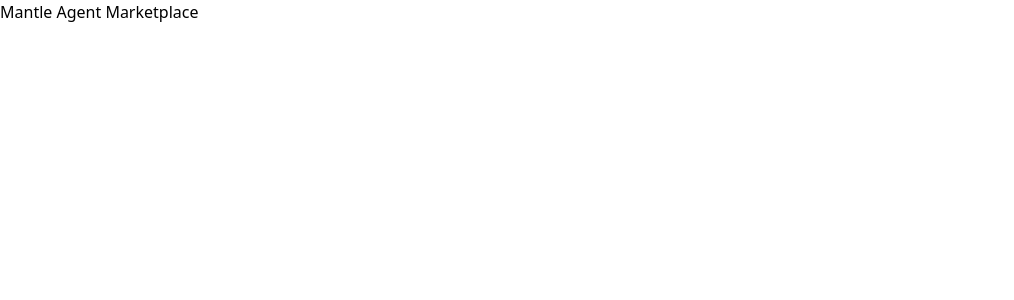
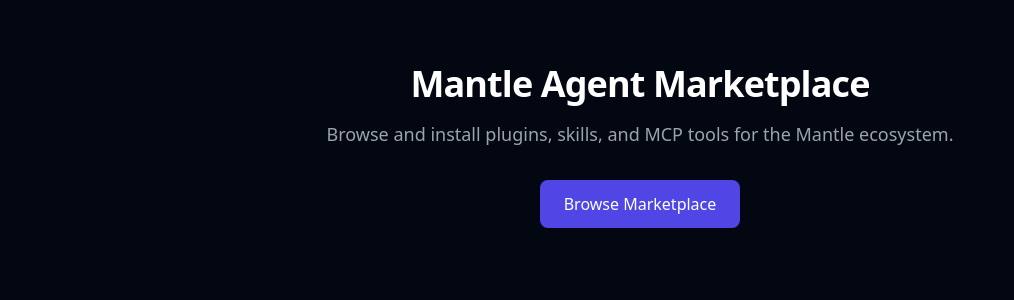
Before and after one commit to kyle-park-io/mantle-marketplace, a Next.js app: page / in a window 1280 px wide. Shown: the top 300 px of the page, without its empty margins (0-1014 px from the left). Built offline with nearby package versions, Linux system fonts and the light colour scheme.

Commit message:
feat(pages): add home page with hero and category previews

```diff
--- a/src/app/page.tsx
+++ b/src/app/page.tsx
@@ -1,7 +1,56 @@
+import Link from 'next/link';
+import { ItemCard } from '@/components/item-card';
+import { getItemsByPlatformAndCategory } from '@/lib/data';
+import { DEFAULT_PLATFORM, CATEGORIES } from '@/lib/constants';
+
 export default function HomePage() {
   return (
-    <main>
-      <h1>Mantle Agent Marketplace</h1>
+    <main className="min-h-screen bg-gray-950 text-white">
+      <div className="mx-auto max-w-6xl px-4 py-16">
+        {/* Hero */}
+        <div className="text-center">
+          <h1 className="text-4xl font-bold tracking-tight">
+            Mantle Agent Marketplace
+          </h1>
+          <p className="mt-4 text-lg text-gray-400">
+            Browse and install plugins, skills, and MCP tools for the Mantle
+            ecosystem.
+          </p>
+          <Link
+            href={`/${DEFAULT_PLATFORM}/plugins`}
+            className="mt-8 inline-block rounded-lg bg-indigo-600 px-6 py-3 font-medium text-white hover:bg-indigo-500 transition-colors"
+          >
+            Browse Marketplace
+          </Link>
+        </div>
+
+        {/* Category previews */}
+        {CATEGORIES.map((category) => {
+          const items = getItemsByPlatformAndCategory(
+            DEFAULT_PLATFORM,
+            category,
+          ).slice(0, 3);
+          if (items.length === 0) return null;
+          return (
+            <div key={category} className="mt-16">
+              <div className="mb-4 flex items-center justify-between">
+                <h2 className="text-xl font-semibold capitalize">{category}</h2>
+                <Link
+                  href={`/${DEFAULT_PLATFORM}/${category}`}
+                  className="text-sm text-indigo-400 hover:text-indigo-300"
+                >
+                  View all →
+                </Link>
+              </div>
+              <div className="grid grid-cols-1 gap-4 sm:grid-cols-2 lg:grid-cols-3">
+                {items.map((item) => (
+                  <ItemCard key={item.slug} item={item} />
+                ))}
+              </div>
+            </div>
+          );
+        })}
+      </div>
     </main>
   );
 }
```
